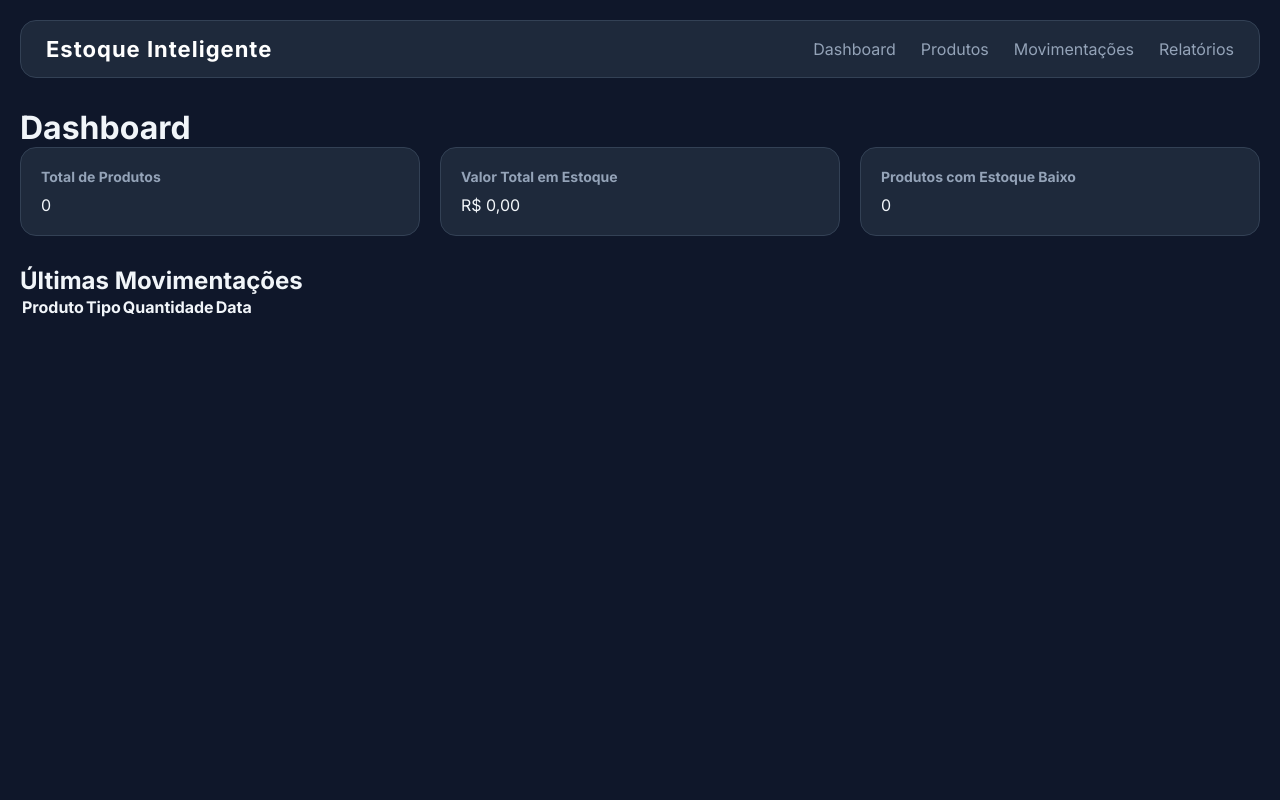
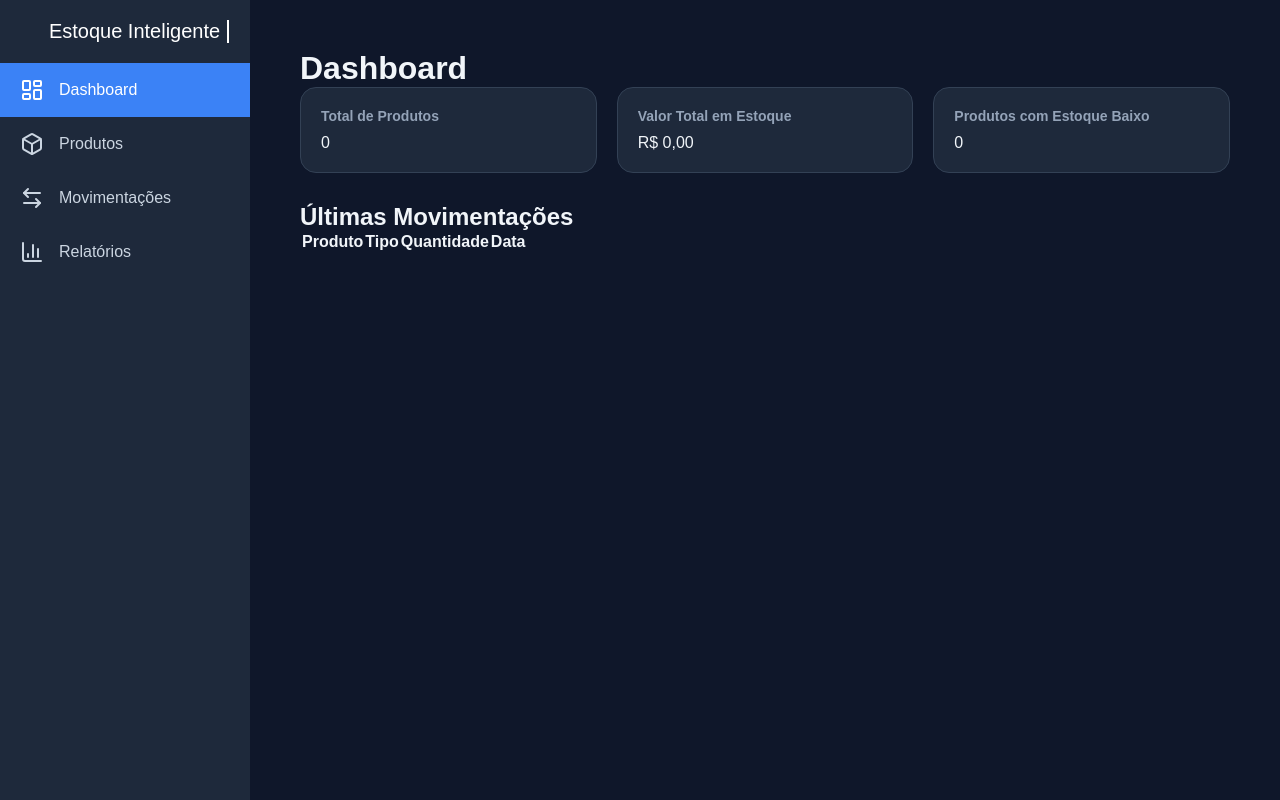
Before and after one commit to ThallisMonteiro/controle-estoque, a plain HTML site: page index.html in a window 1280 px wide. Drawn offline with nearby package versions, Linux system fonts and the light colour scheme.

Commit message:
Estilização da navbar

```diff
--- a/css/style.css
+++ b/css/style.css
@@ -24,48 +24,128 @@ body {
   padding: 20px;
 }
 
+body {
+  margin: 0;
+  font-family: Arial, sans-serif;
+  background-color: #0f172a;
+  display: flex;
+}
+
+.sidebar {
+  width: 80px;
+  height: 100vh;
+  background-color: #1e293b;
+  color: white;
+  transition: width 0.3s ease;
+  overflow: hidden;
+  position: fixed;
+  left: 0;
+  top: 0;
+}
+
+.sidebar:hover {
+  width: 250px;
+}
+
 .logo_text {
-  font-size: 22px;
-  font-weight: 700;
-  letter-spacing: 1px;
+  display: flex;
+  justify-content: flex-start;
+  align-items: center;
+  text-align: left;
+  padding: 20px;
+  font-size: 20px;
+  width: 100%;
+}
+
+.logo-mini {
+  transition: opacity 0.2s ease;
+}
+
+.logo-full {
+  opacity: 0;
+  margin-left: 10px;
+  white-space: nowrap;
+  overflow: hidden;
+  border-right: 2px solid white;
+  width: 0;
+  transition:
+    width 0.4s steps(20),
+    opacity 0.2s ease;
+}
+
+.sidebar:hover .logo-mini {
+  opacity: 0;
+}
+
+.sidebar:hover .logo-full {
+  opacity: 1;
+  width: 180px;
+}
+
+.sidebar nav ul {
+  list-style: none;
+  padding: 0;
+  margin: 0;
+}
+
+.sidebar nav ul li a {
+  display: flex;
+  align-items: center;
+  justify-content: center;
+  gap: 15px;
+  padding: 15px 0;
+  color: #cbd5e1;
+  text-decoration: none;
+  transition:
+    background 0.2s,
+    color 0.2s;
+}
+
+.sidebar nav ul li a:hover {
+  background-color: #334155;
   color: #ffffff;
 }
 
-.logo_span {
-  color: #3b82f6;
+.ativo {
+  background-color: #3b82f6;
+  color: white !important;
 }
 
-.navbar {
-  width: 100%;
-  display: flex;
-  justify-content: space-between;
-  align-items: center;
-  padding: 15px 25px;
-  background: var(--bg-card);
-  border-radius: 16px;
-  margin-bottom: 30px;
-  border: 1px solid var(--border);
+.main-content {
+  margin-left: 80px;
+  padding: 30px;
+  width: calc(100% - 80px);
+  transition:
+    margin-left 0.3s ease,
+    width 0.3s ease;
 }
 
-.navbar h1 {
+.sidebar:hover ~ .main-content {
+  margin-left: 250px;
+  width: calc(100% - 250px);
+}
+
+.sidebar nav ul li a i {
+  min-width: 24px;
   font-size: 20px;
 }
 
-.navbar ul {
-  list-style: none;
-  display: flex;
-  gap: 25px;
+.link-text {
+  opacity: 0;
+  width: 0;
+  overflow: hidden;
+  white-space: nowrap;
+  transition: 0.2s;
 }
 
-.navbar a {
-  text-decoration: none;
-  color: var(--text-muted);
-  font-weight: 500;
-  transition: 0.3s;
+.sidebar:hover nav ul li a {
+  justify-content: flex-start;
+  padding-left: 20px;
 }
 
-.navbar a:hover {
-  color: var(--primary);
+.sidebar:hover .link-text {
+  opacity: 1;
+  width: auto;
 }
 
 .cards-container {
--- a/index.html
+++ b/index.html
@@ -4,30 +4,51 @@
     <meta charset="UTF-8" />
     <title>Controle de Estoque</title>
     <link rel="stylesheet" href="css/style.css" />
-    <link
-      href="https://fonts.googleapis.com/css2?family=Inter:wght@400;600;700&display=swap"
-      rel="stylesheet"
-    />
+    <link rel="stylesheet" />
+    <script src="https://unpkg.com/lucide@latest"></script>
   </head>
   <body>
-    <!-- MENU SUPERIOR -->
-    <header class="navbar">
+    <header class="sidebar">
       <div class="logo_text">
-        <span>Estoque Inteligente</span>
+        <span class="logo-mini">EI</span>
+        <span class="logo-full">Estoque Inteligente</span>
       </div>
 
       <nav>
-        <ul>
-          <li><a href="index.html" class="ativo">Dashboard</a></li>
-          <li><a href="produtos.html">Produtos</a></li>
-          <li><a href="movimentacoes.html">Movimentações</a></li>
-          <li><a href="relatorios.html">Relatórios</a></li>
-        </ul>
-      </nav>
+  <ul>
+    <li>
+      <a href="index.html" class="ativo">
+        <i data-lucide="layout-dashboard"></i>
+        <span class="link-text">Dashboard</span>
+      </a>
+    </li>
+
+    <li>
+      <a href="produtos.html">
+        <i data-lucide="box"></i>
+        <span class="link-text">Produtos</span>
+      </a>
+    </li>
+
+    <li>
+      <a href="movimentacoes.html">
+        <i data-lucide="arrow-left-right"></i>
+        <span class="link-text">Movimentações</span>
+      </a>
+    </li>
+
+    <li>
+      <a href="relatorios.html">
+        <i data-lucide="bar-chart-3"></i>
+        <span class="link-text">Relatórios</span>
+      </a>
+    </li>
+  </ul>
+</nav>
+
     </header>
 
-    <!-- CONTEÚDO -->
-    <main class="content">
+    <div class="main-content">
       <h1>Dashboard</h1>
 
       <div class="cards-container">
@@ -64,5 +85,6 @@
     </main>
 
     <script src="js/dashboard.js"></script>
+    <script>lucide.createIcons();</script>
   </body>
 </html>
--- a/js/dashboard.js
+++ b/js/dashboard.js
@@ -25,8 +25,34 @@ function atualizarDashboard() {
     });
 }
 
-// Ouvir eventos de atualização de produtos
 window.addEventListener("produtosAtualizados", atualizarDashboard);
 
-// Carregar dados inicialmente
+function atualizarDashboard() {
+  const produtos = JSON.parse(localStorage.getItem("produtos")) || [];
+
+  let totalProdutos = produtos.length;
+  let valorTotal = 0;
+  let estoqueBaixo = 0;
+
+  produtos.forEach((produto) => {
+    valorTotal += produto.quantidade * produto.precoUnitario;
+
+    if (produto.quantidade <= 5) {
+      estoqueBaixo++;
+    }
+  });
+
+  document.getElementById("totalProdutos").textContent = totalProdutos;
+
+  document.getElementById("valorTotal").textContent = valorTotal.toLocaleString(
+    "pt-BR",
+    {
+      style: "currency",
+      currency: "BRL",
+    },
+  );
+
+  document.getElementById("estoqueBaixo").textContent = estoqueBaixo;
+}
+
 atualizarDashboard();
```
Also changed, not shown: produtos.html (+51 -20 lines).
